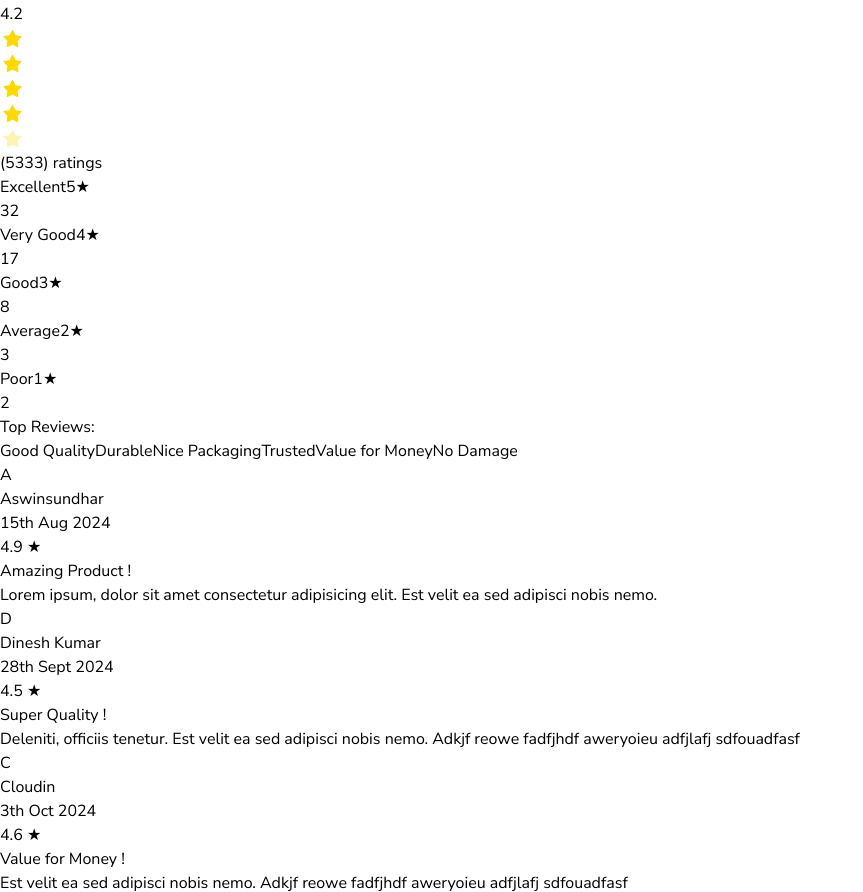
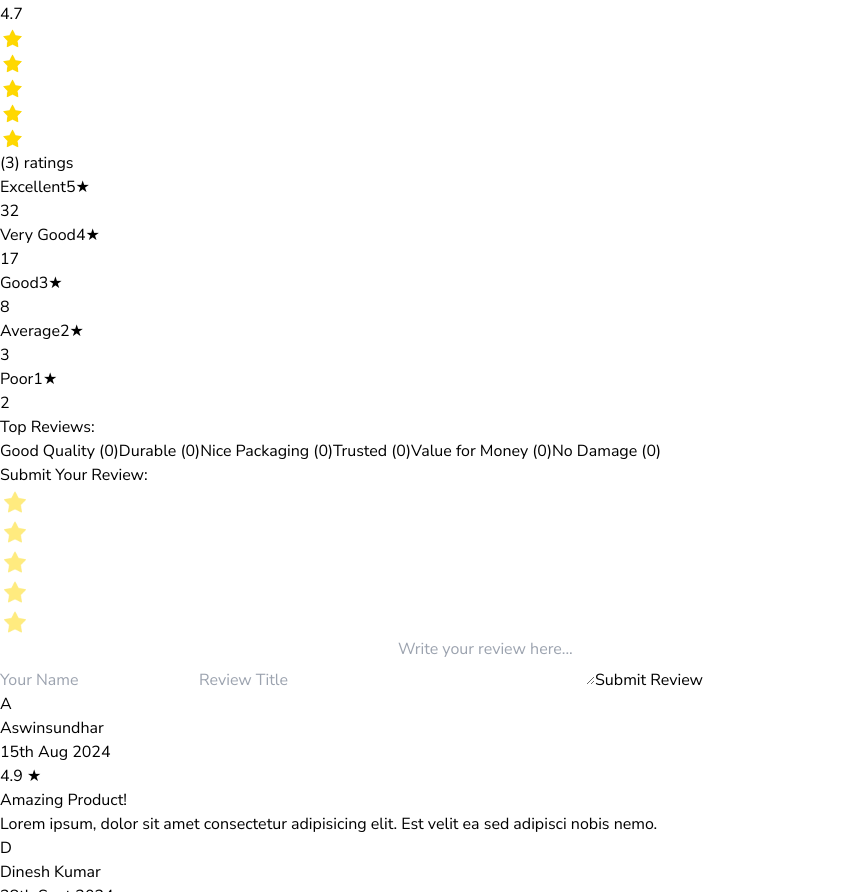
Before and after one commit to Aswin0005/nipixweb, a Next.js app: page /product/1 in a window 1280 px wide. Shown: the part 5501-6393 px from the top of the page, without its empty margins (0-863 px from the left). Built offline with nearby package versions, Linux system fonts and the light colour scheme.

Commit message:
reviews generate product page

```diff
--- a/src/app/product/[id]/page.jsx
+++ b/src/app/product/[id]/page.jsx
@@ -1,74 +1,26 @@
-'use client';
-import Image from 'next/image';
-import { useState } from 'react';
-import { ChevronLeft, ChevronRight } from 'lucide-react';
-import star from '../../../../public/star.png';
-import uno_img1 from '../../../../public/uno_img1.png';
-import uno_img2 from '../../../../public/uno_img2.png';
-import uno_img3 from '../../../../public/uno_img3.png';
-import uno_img4 from '../../../../public/uno_img4.png';
+"use client";
+import Image from "next/image";
+import { useState } from "react";
+import { ChevronLeft, ChevronRight } from "lucide-react";
+import star from "../../../../public/star.png";
+import uno_img1 from "../../../../public/uno_img1.png";
+import uno_img2 from "../../../../public/uno_img2.png";
+import uno_img3 from "../../../../public/uno_img3.png";
+import uno_img4 from "../../../../public/uno_img4.png";
 
 const ProductItem = () => {
   const images = [uno_img1, uno_img2, uno_img3, uno_img4];
 
-  const averageRating = 4.2;
-  const totalRatings = 5333;
-  const filledStars = Math.round(averageRating);
-
   const details = [
-    { label: 'Brand', value: 'Ardunio' },
-    { label: 'Width', value: '8cm' },
-    { label: 'Model number', value: 'RC-A-4058' },
-    { label: 'Height', value: '1.5cm' },
-    { label: 'Type', value: 'Micro Controller Board' },
-    { label: 'Weight', value: '70g' },
-    { label: 'Material', value: 'Epoxy' },
-    { label: 'Manufacturer', value: 'Kuongshun Electronic Ltd., Karnataka' },
-    { label: 'Power Source', value: 'DC' },
-  ];
-
-  const ratings = [
-    { stars: 5, label: 'Excellent', count: 32, width: '85%' },
-    { stars: 4, label: 'Very Good', count: 17, width: '70%' },
-    { stars: 3, label: 'Good', count: 8, width: '38%' },
-    { stars: 2, label: 'Average', count: 3, width: '10%' },
-    { stars: 1, label: 'Poor', count: 2, width: '6%' },
-  ];
-
-  const topReviews = [
-    'Good Quality',
-    'Durable',
-    'Nice Packaging',
-    'Trusted',
-    'Value for Money',
-    'No Damage',
-  ];
-
-  const reviews = [
-    {
-      name: 'Aswinsundhar',
-      date: '15th Aug 2024',
-      rating: '4.9',
-      reviewTitle: 'Amazing Product',
-      reviewContent:
-        'Lorem ipsum, dolor sit amet consectetur adipisicing elit. Est velit ea sed adipisci nobis nemo.',
-    },
-    {
-      name: 'Dinesh Kumar',
-      date: '28th Sept 2024',
-      rating: '4.5',
-      reviewTitle: 'Super Quality',
-      reviewContent:
-        'Deleniti, officiis tenetur. Est velit ea sed adipisci nobis nemo. Adkjf reowe fadfjhdf aweryoieu adfjlafj sdfouadfasf',
-    },
-    {
-      name: 'Cloudin',
-      date: '3th Oct 2024',
-      rating: '4.6',
-      reviewTitle: 'Value for Money',
-      reviewContent:
-        'Est velit ea sed adipisci nobis nemo. Adkjf reowe fadfjhdf aweryoieu adfjlafj sdfouadfasf',
-    },
+    { label: "Brand", value: "Ardunio" },
+    { label: "Width", value: "8cm" },
+    { label: "Model number", value: "RC-A-4058" },
+    { label: "Height", value: "1.5cm" },
+    { label: "Type", value: "Micro Controller Board" },
+    { label: "Weight", value: "70g" },
+    { label: "Material", value: "Epoxy" },
+    { label: "Manufacturer", value: "Kuongshun Electronic Ltd., Karnataka" },
+    { label: "Power Source", value: "DC" },
   ];
 
   const [currentIndex, setCurrentIndex] = useState(0);
@@ -93,6 +45,103 @@ const ProductItem = () => {
   const decrementQuantity = () =>
     setQuantity((prev) => (prev > 1 ? prev - 1 : 1));
 
+  const [ratings] = useState([
+    { stars: 5, label: "Excellent", count: 32, width: "85%" },
+    { stars: 4, label: "Very Good", count: 17, width: "70%" },
+    { stars: 3, label: "Good", count: 8, width: "38%" },
+    { stars: 2, label: "Average", count: 3, width: "10%" },
+    { stars: 1, label: "Poor", count: 2, width: "6%" },
+  ]);
+
+  const [topReviews, setTopReviews] = useState([
+    { tag: "Good Quality", count: 0 },
+    { tag: "Durable", count: 0 },
+    { tag: "Nice Packaging", count: 0 },
+    { tag: "Trusted", count: 0 },
+    { tag: "Value for Money", count: 0 },
+    { tag: "No Damage", count: 0 },
+  ]);
+
+  const [reviews, setReviews] = useState([
+    {
+      name: "Aswinsundhar",
+      date: "15th Aug 2024",
+      rating: "4.9",
+      reviewTitle: "Amazing Product",
+      reviewContent:
+        "Lorem ipsum, dolor sit amet consectetur adipisicing elit. Est velit ea sed adipisci nobis nemo.",
+    },
+    {
+      name: "Dinesh Kumar",
+      date: "28th Sept 2024",
+      rating: "4.5",
+      reviewTitle: "Super Quality",
+      reviewContent:
+        "Deleniti, officiis tenetur. Est velit ea sed adipisci nobis nemo. Adkjf reowe fadfjhdf aweryoieu adfjlafj sdfouadfasf",
+    },
+    {
+      name: "Cloudin",
+      date: "3th Oct 2024",
+      rating: "4.6",
+      reviewTitle: "Value for Money",
+      reviewContent:
+        "Est velit ea sed adipisci nobis nemo. Adkjf reowe fadfjhdf aweryoieu adfjlafj sdfouadfasf",
+    },
+  ]);
+
+  const [newReview, setNewReview] = useState({
+    name: "",
+    rating: 0,
+    reviewTitle: "",
+    reviewContent: "",
+  });
+
+  const handleReviewChange = (e) => {
+    const { name, value } = e.target;
+    setNewReview((prev) => ({ ...prev, [name]: value }));
+  };
+
+  const handleStarClick = (stars) => {
+    setNewReview((prev) => ({ ...prev, rating: stars }));
+  };
+
+  const handleSubmit = (e) => {
+    e.preventDefault();
+    const date = new Date().toLocaleDateString(); // Format date as needed
+    const submittedReview = {
+      ...newReview,
+      date,
+      rating: newReview.rating.toFixed(1),
+    };
+
+    // Prepend the new review to the existing reviews
+    setReviews((prev) => [submittedReview, ...prev]);
+
+    // Update the top reviews counts
+    setTopReviews((prevTopReviews) => {
+      const updatedTopReviews = [...prevTopReviews];
+      const valueForMoneyIndex = updatedTopReviews.findIndex(
+        (tr) => tr.tag === "Value for Money"
+      );
+      if (newReview.reviewTitle.includes("Value for Money")) {
+        updatedTopReviews[valueForMoneyIndex].count += 1;
+      }
+      return updatedTopReviews;
+    });
+
+    setNewReview({ name: "", rating: 0, reviewTitle: "", reviewContent: "" });
+  };
+
+  // Calculate overall rating
+  const totalRatings = reviews.length;
+  const averageRating =
+    totalRatings > 0
+      ? (
+          reviews.reduce((sum, review) => sum + parseFloat(review.rating), 0) /
+          totalRatings
+        ).toFixed(1)
+      : 0;
+  const filledStars = Math.round(averageRating);
   return (
     <div className="pt-24 md:pt-32 mx-auto w-screen min-h-screen overflow-hidden p-4 md:p-8">
       <div className="grid grid-cols-1 lg:grid-cols-2 gap-8">
@@ -127,8 +176,8 @@ const ProductItem = () => {
                 key={index}
                 className={`h-16 w-16 lg:h-[75px] lg:w-[75px] xl:h-[96px] xl:w-[96px] rounded-xl cursor-pointer ${
                   currentIndex === index
-                    ? 'border-2 border-slate-700'
-                    : 'border border-slate-300'
+                    ? "border-2 border-slate-700"
+                    : "border border-slate-300"
                 }`}
                 onClick={() => handleThumbnailClick(index)}
               >
@@ -229,7 +278,7 @@ const ProductItem = () => {
       {/* Rating and Reviews */}
       <div className="md:p-16 pt-10">
         <h2 className="text-3xl mb-10 md:mb-14">Rating & Reviews</h2>
-        <div className="md:grid  md:grid-cols-5 gap-24">
+        <div className="md:grid md:grid-cols-5 gap-24">
           {/* Overall Rating */}
           <div className="col-span-1 place-content-center mx-auto">
             <div className="text-6xl font-bold flex justify-center">
@@ -244,17 +293,20 @@ const ProductItem = () => {
                   height={15}
                   width={25}
                   className="pb-1"
-                  style={{ opacity: index < filledStars ? 1 : 0.3 }}
+                  style={{
+                    opacity: index < Math.round(averageRating) ? 1 : 0.3,
+                  }}
                 />
               ))}
             </div>
-            <div className="text-gray-600 text-sm flex justify-center ">
+            <div className="text-gray-600 text-sm flex justify-center">
               ({totalRatings}) ratings
             </div>
           </div>
 
           {/* Each Rating */}
-          <div className="col-span-2 flex flex-col  gap-2">
+          <div className="col-span-2 flex flex-col gap-2">
+            {/* Replace this with your actual ratings data */}
             {ratings.map((rating) => (
               <div key={rating.stars} className="flex items-center">
                 <span className="w-20 mb:w-32 text-right mr-2 text-sm">
@@ -264,7 +316,7 @@ const ProductItem = () => {
                 <div className="flex-1 h-2 bg-gray-300 rounded">
                   <div
                     className="h-full bg-yellow-500 rounded"
-                    style={{ width: rating.width }} // Set width according to data
+                    style={{ width: rating.width }}
                   />
                 </div>
                 <span className="ml-2 text-sm text-gray-600">
@@ -278,21 +330,82 @@ const ProductItem = () => {
           <div className="col-span-2">
             <h3 className="text-xl mb-4 mt-4">Top Reviews:</h3>
             <div className="flex flex-wrap gap-2">
-              {topReviews.map((review, index) => (
+              {topReviews.map((topReview, index) => (
                 <span
                   key={index}
                   className="bg-gray-200 px-4 py-2 mb-2 rounded-full text-sm text-gray-700"
                 >
-                  {review}
+                  {topReview.tag} ({topReview.count})
                 </span>
               ))}
             </div>
           </div>
         </div>
+
+        {/* Review Submission Form */}
+        <div className="md:p-16 pt-8">
+          <div className="flex flex-row items-center mb-4">
+            <h3 className="text-xl font-bold">Submit Your Review:</h3>
+            <div className="flex items-center ml-4">
+              {Array.from({ length: 5 }).map((_, index) => (
+                <span
+                  key={index}
+                  onClick={() => handleStarClick(index + 1)}
+                  className="cursor-pointer"
+                >
+                  <Image
+                    src={star}
+                    alt=""
+                    height={30}
+                    width={30}
+                    className="pb-1"
+                    style={{ opacity: index < newReview.rating ? 1 : 0.5   }}
+                  />
+                </span>
+              ))}
+            </div>
+          </div>
+
+          <form onSubmit={handleSubmit} className="flex flex-col gap-4">
+            <input
+              type="text"
+              name="name"
+              placeholder="Your Name"
+              value={newReview.name}
+              onChange={handleReviewChange}
+              required
+              className="border rounded p-2"
+            />
+
+            <input
+              type="text"
+              name="reviewTitle"
+              placeholder="Review Title"
+              value={newReview.reviewTitle}
+              onChange={handleReviewChange}
+              required
+              className="border rounded p-2"
+            />
+            <textarea
+              name="reviewContent"
+              placeholder="Write your review here..."
+              value={newReview.reviewContent}
+              onChange={handleReviewChange}
+              required
+              className="border rounded p-2 resize-none h-24"
+            />
+            <button
+              type="submit"
+              className="py-2 px-4 bg-[#83ABED] text-white rounded"
+            >
+              Submit Review
+            </button>
+          </form>
         </div>
 
         {/* Customer Reviews */}
-      <div className="md:p-16 pt-0">
+        <div className="md:p-16 pt-8 pb-8 md:pb-0">
+          {" "}
           {reviews.map((review, index) => (
             <div
               key={index}
@@ -315,13 +428,14 @@ const ProductItem = () => {
                 </div>
               </div>
               <div className="px-1 mt-4">
-              <p className="text-xl mb-1">{review.reviewTitle} !</p>
+                <p className="text-xl mb-1">{review.reviewTitle}!</p>
                 <p>{review.reviewContent}</p>
               </div>
             </div>
           ))}
         </div>
       </div>
+    </div>
   );
 };
 
```
Lines whose indentation alone changed are shown as unchanged.
